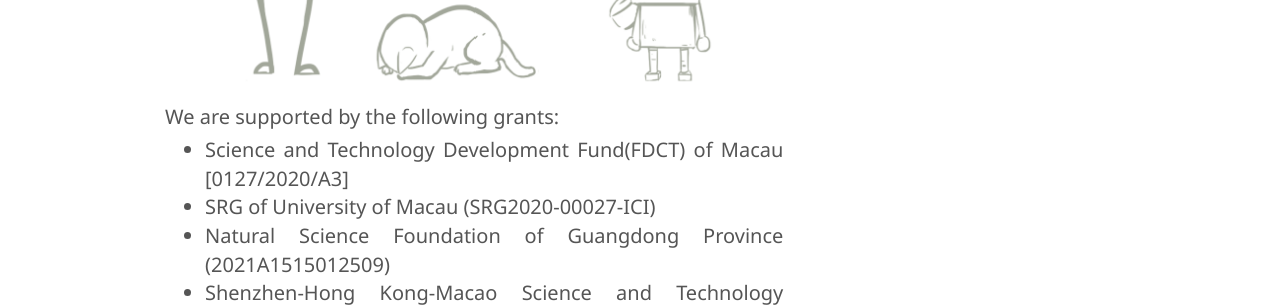
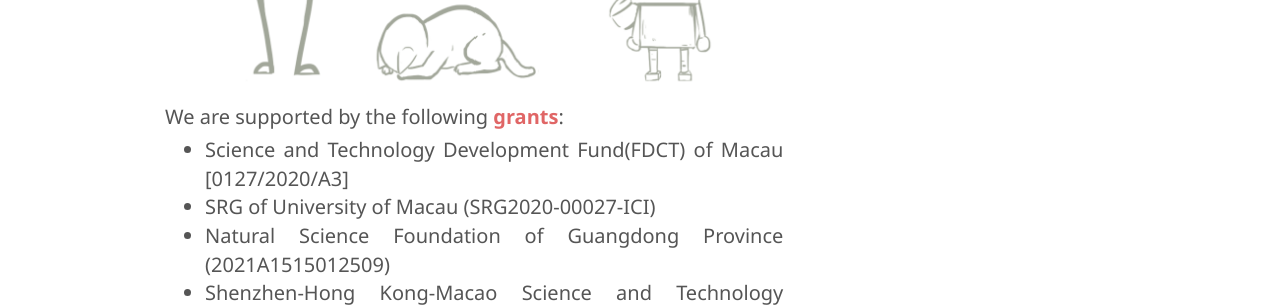
Before and after one commit to andlab-um/lab-website, a Jekyll site: the page built from _pages/home.md, in a window 1280 px wide and 900 px high, scrolled down 1196 px. Shown: the part 464-771 px from the top of the window. Built offline with Jekyll 4.4.1, drawn with Linux system fonts in a browser that asks for light colours; nearby versions of some CDN libraries; comment, search, counter and statistics services are not loaded; some of the changed text lies outside the part shown.

Commit message:
Update homepage

```diff
--- a/_pages/home.md
+++ b/_pages/home.md
@@ -8,7 +8,7 @@ permalink: /
 
 The Affective, Neuroscience, and Decision-making lab is located at the [Centre for Cognitive and Brain Sciences](https://ccbs.ici.um.edu.mo){:target="_blank"} (CCBS) at [University of Macau](https://um.edu.mo){:target="_blank"} (UM), Macau SAR, China.
 
-Our current research directions:
+Our current **<span style="color:#e06666">research directions</span>**:
 
 1) **Social cognition and affective neuroscience**: the multi-modal representation of negative emotional experiences (anxiety, fear, helpless) and its neurocomputation; the learning and representation of social information (social distance, emotional variability, affiliation) and its influence on social relationship; the neurocomputation of mentalizing and social decision-making (dishonesty decisions); the effect of pharmaceutical modulation (oxytocin) and neuromodulation (TMS&TDCS) on social cognition and behaviors.
 
@@ -22,7 +22,7 @@ Our current research directions:
 
 ![figure3](./../assets/images/homepage/figure3.png)
 
-We are supported by the following grants:
+We are supported by the following **<span style="color:#e06666">grants</span>**:
 
 - Science and Technology Development Fund(FDCT) of Macau [0127/2020/A3]
 - SRG of University of Macau (SRG2020-00027-ICI)
```
